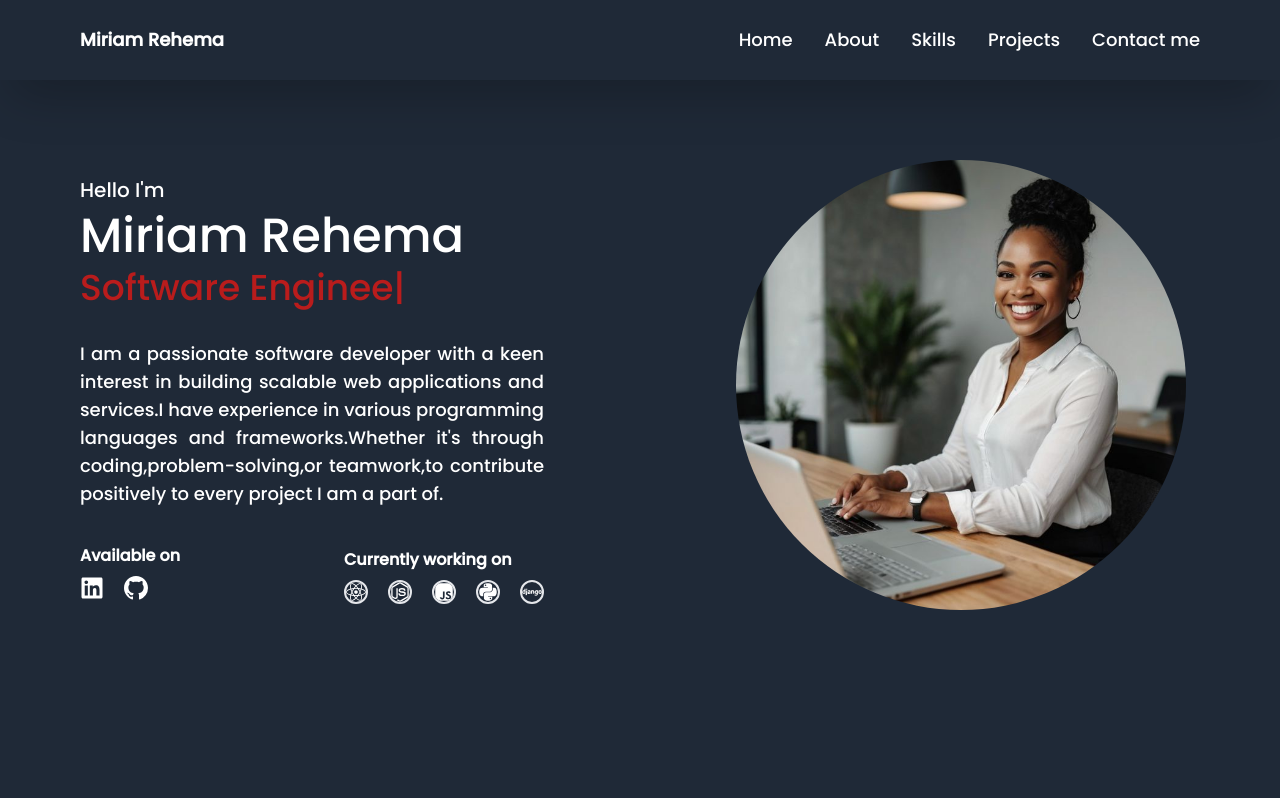
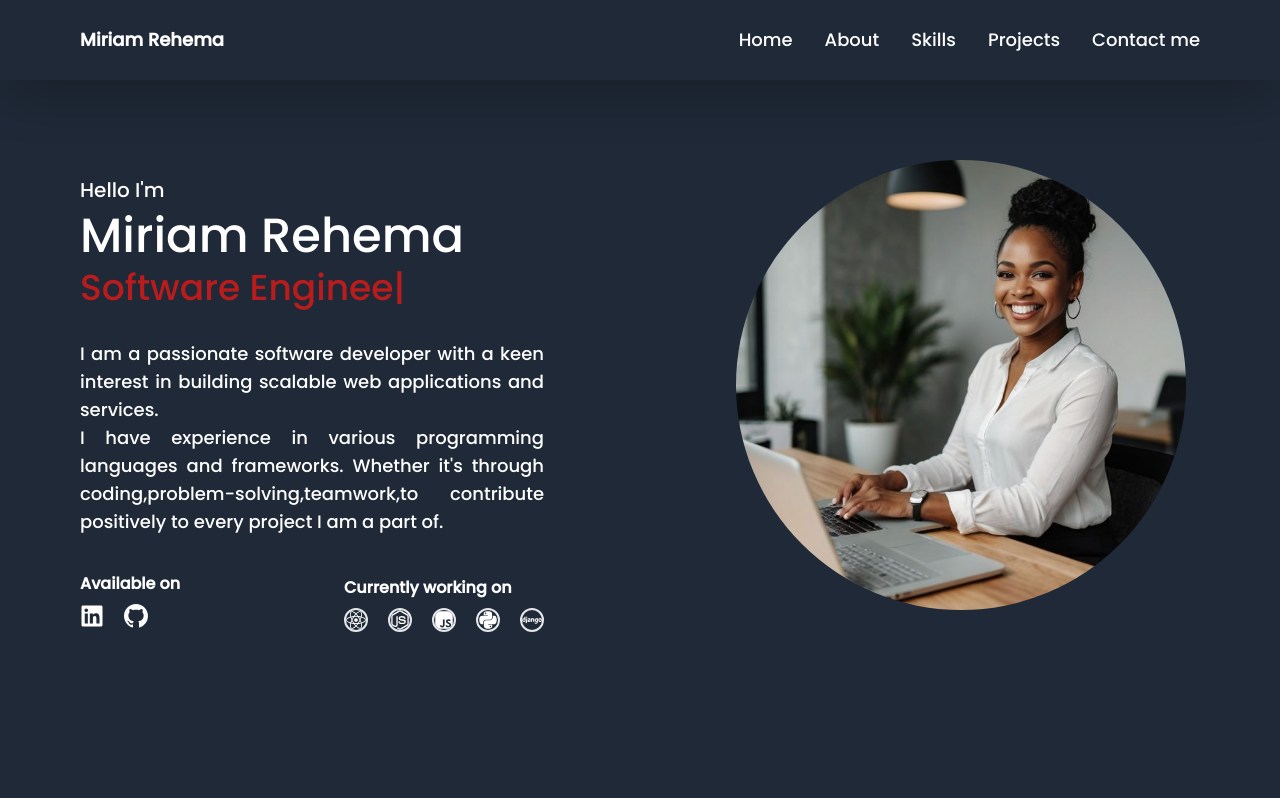
Before and after one commit to MiriamRehema/Miriam-2-Portfolio, a React (Vite) app: page / in a window 1280 px wide. Shown: the top 798 px of the page. Built offline with nearby package versions, Linux system fonts and the light colour scheme.

Commit message:
changing the paragraph

```diff
--- a/src/components/Home.jsx
+++ b/src/components/Home.jsx
@@ -33,7 +33,11 @@ function Home() {
            </div>
            <br/>
             <p className='text-lg md:text-md text-justify justify-center'>
-            I am a passionate software developer with a keen interest in building scalable web applications and services.I have experience in various programming languages and frameworks.Whether it's through coding,problem-solving,or teamwork,to contribute positively to every project I am a part of.
+            I am a passionate software developer with a keen interest in building scalable web applications and services.
+            <p>
+            I have experience in various programming languages and frameworks.
+            Whether it's through coding,problem-solving,teamwork,to contribute positively to every project I am a part of.
+                </p>
             </p>
             <br/>
             {/* social media icons */}
```
